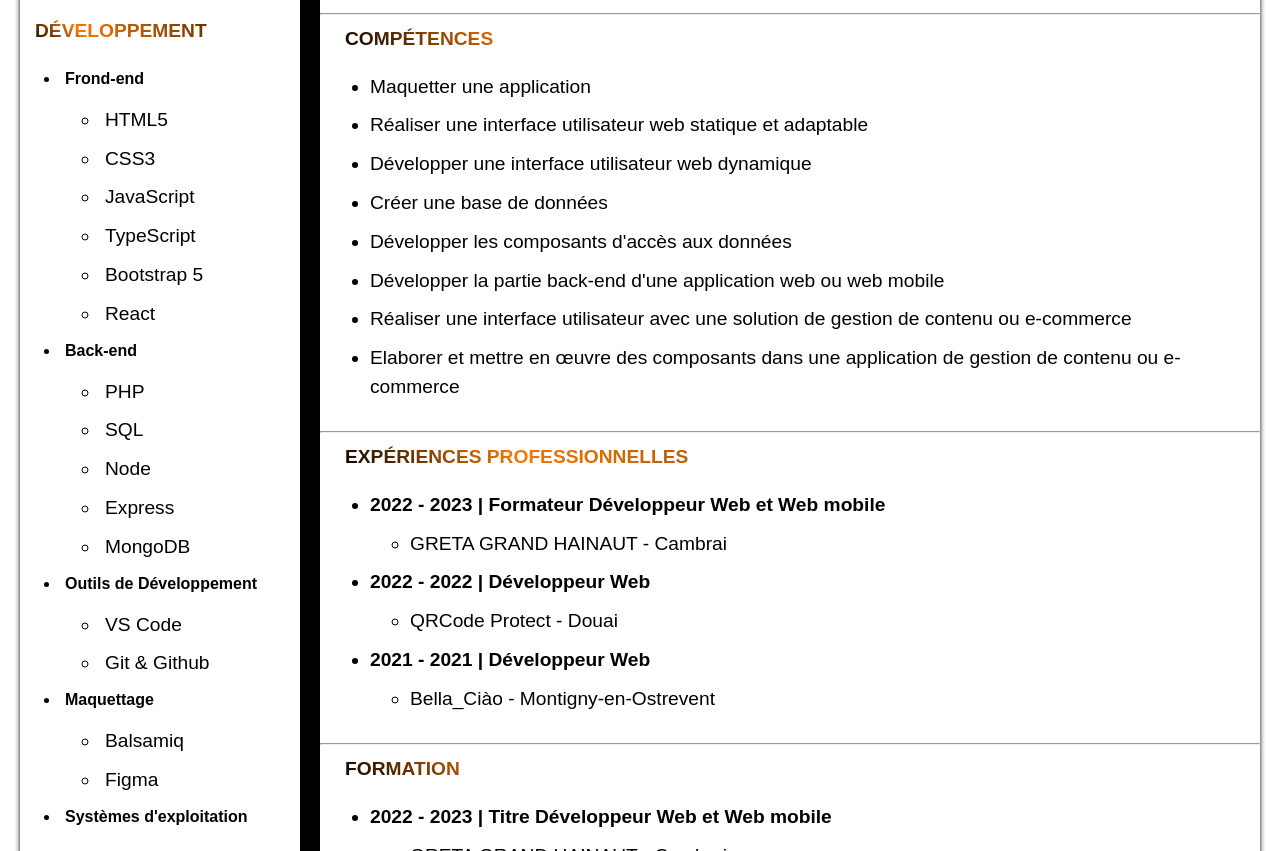
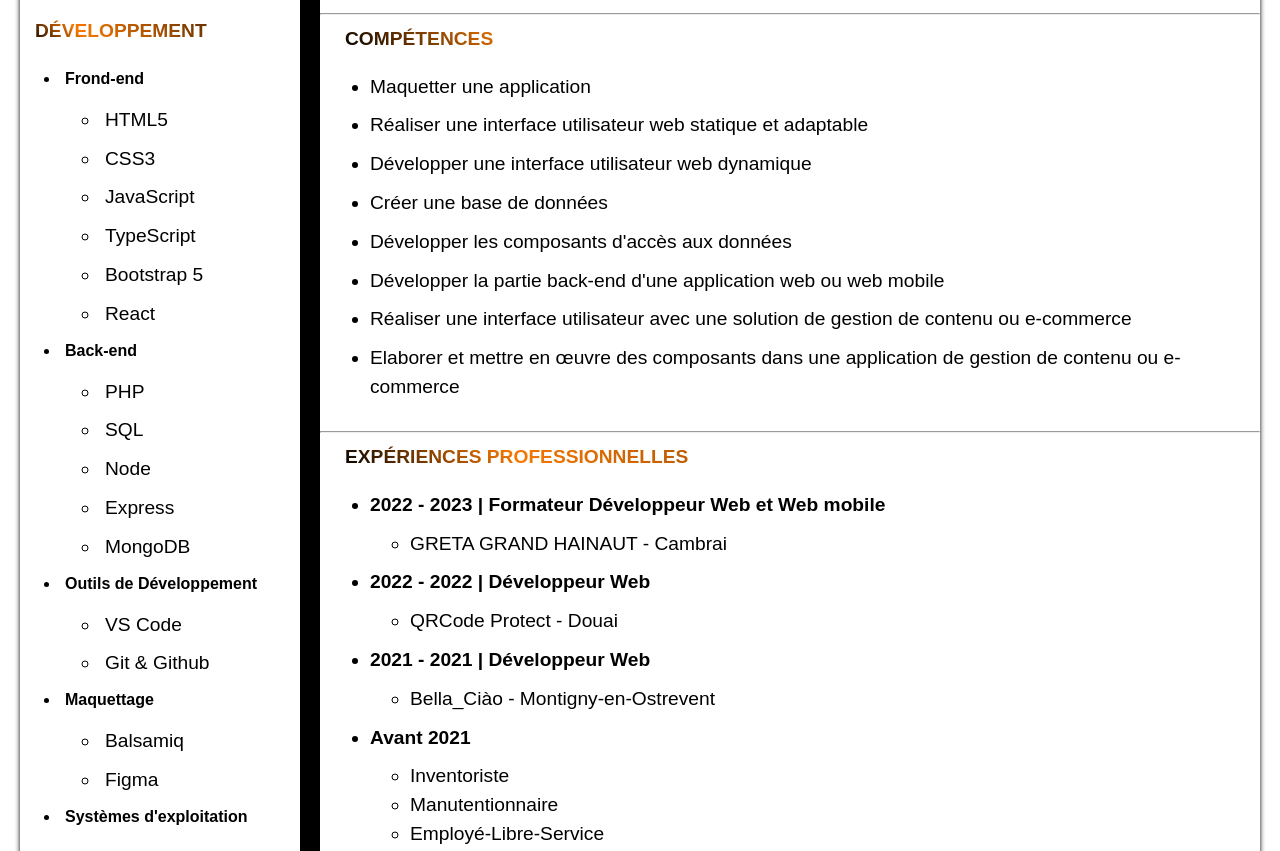
Before and after one commit to Zenitude/cv, a plain HTML site: page index.html in a window 1280 px wide. Shown: the part 101-952 px from the top of the page. Drawn offline with Linux system fonts and the light colour scheme.

Commit message:
Update index.html

```diff
--- a/index.html
+++ b/index.html
@@ -115,6 +115,12 @@
                     <ul>
                         <li>Bella_Ciào - Montigny-en-Ostrevent</li>
                     </ul>
+                    <li><strong>Avant 2021</strong></li>
+                    <ul>
+                        <li>Inventoriste</li>
+                        <li>Manutentionnaire</li>
+                        <li>Employé-Libre-Service</li>
+                    </ul>
                 </ul>
             </section>
 
```
